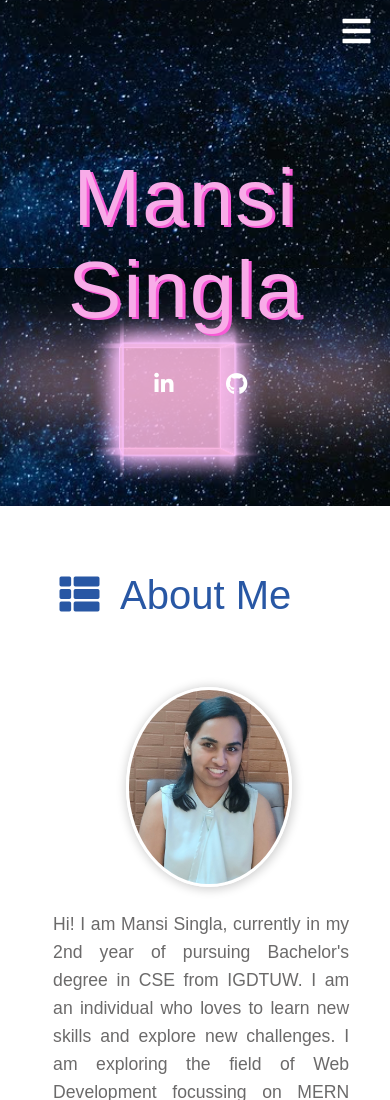
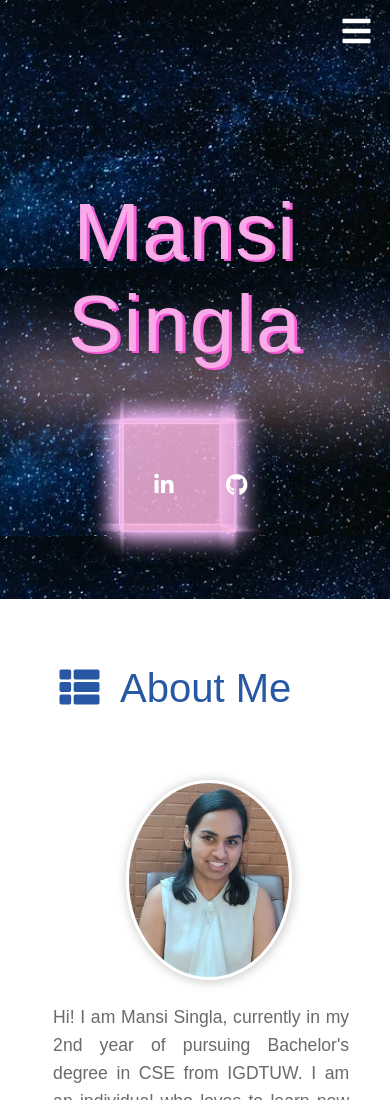
Before and after one commit to mansi-singla-31215/my-portfolio-website, a plain HTML site: page index.html in a window 390 px wide. Shown: the top 1100 px of the page. Drawn offline with Linux system fonts and the light colour scheme.

Commit message:
mobile upgraded

```diff
--- a/Portfolio.css
+++ b/Portfolio.css
@@ -549,16 +549,18 @@ section:nth-child(2n + 1) {
 
 @media only screen and (max-width: 450px){
     #main{
-        height: 54vh;
+        height: 65vh;
     }
 
     #text{
-        top: 18vh;
+        top: 22vh;
     }
 
     #main-icons{
-        top: 43%;
+        top: 45%;
+        margin-top: 10vh;
         right: 32%;
+
     }
 
     #main-icons .horizontal-list li{
@@ -566,6 +568,6 @@ section:nth-child(2n + 1) {
     }
 
     #cube{
-        margin: 34vh 10%;
+        margin: 43vh 10%;
     }
 }
```
